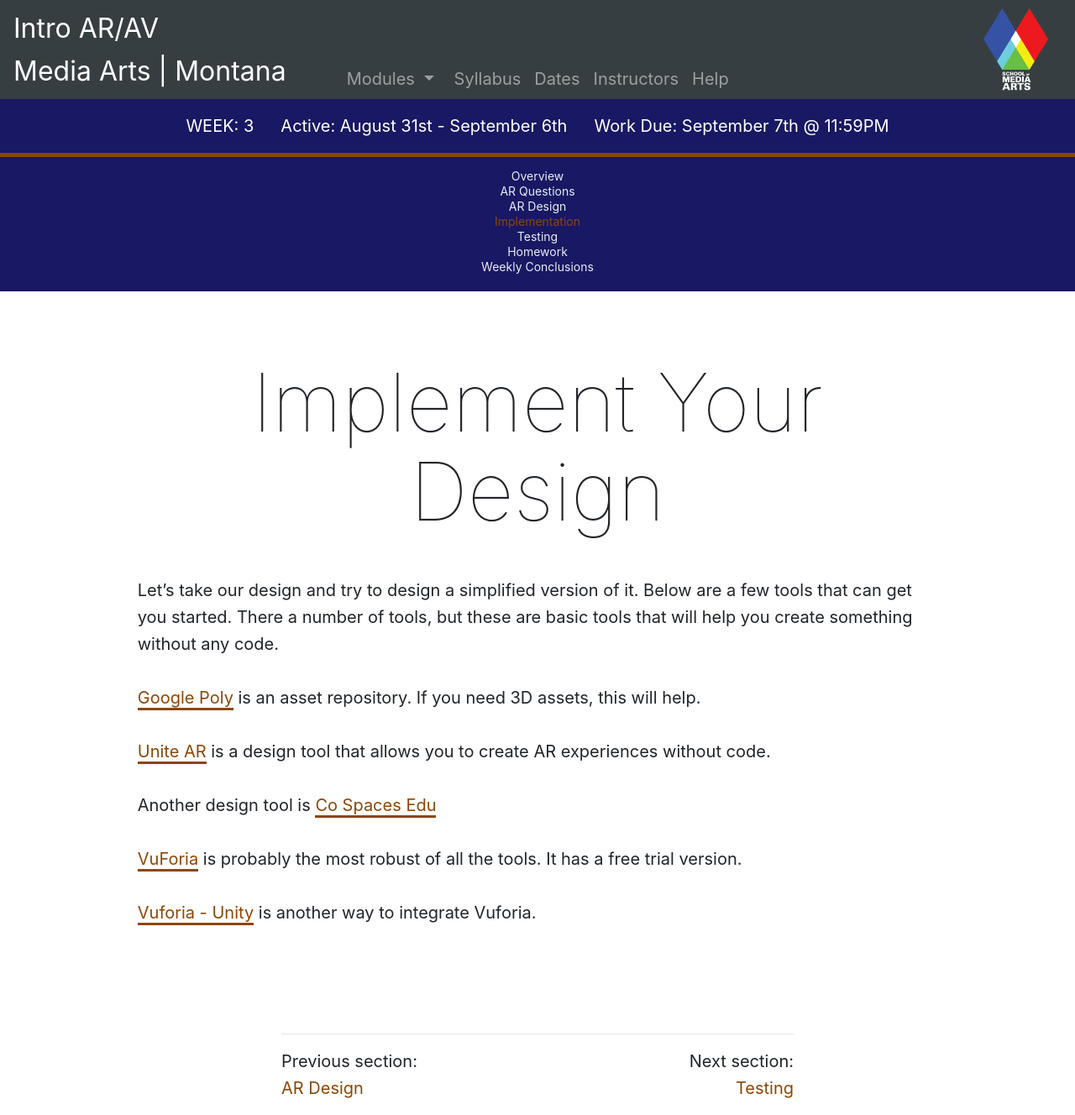
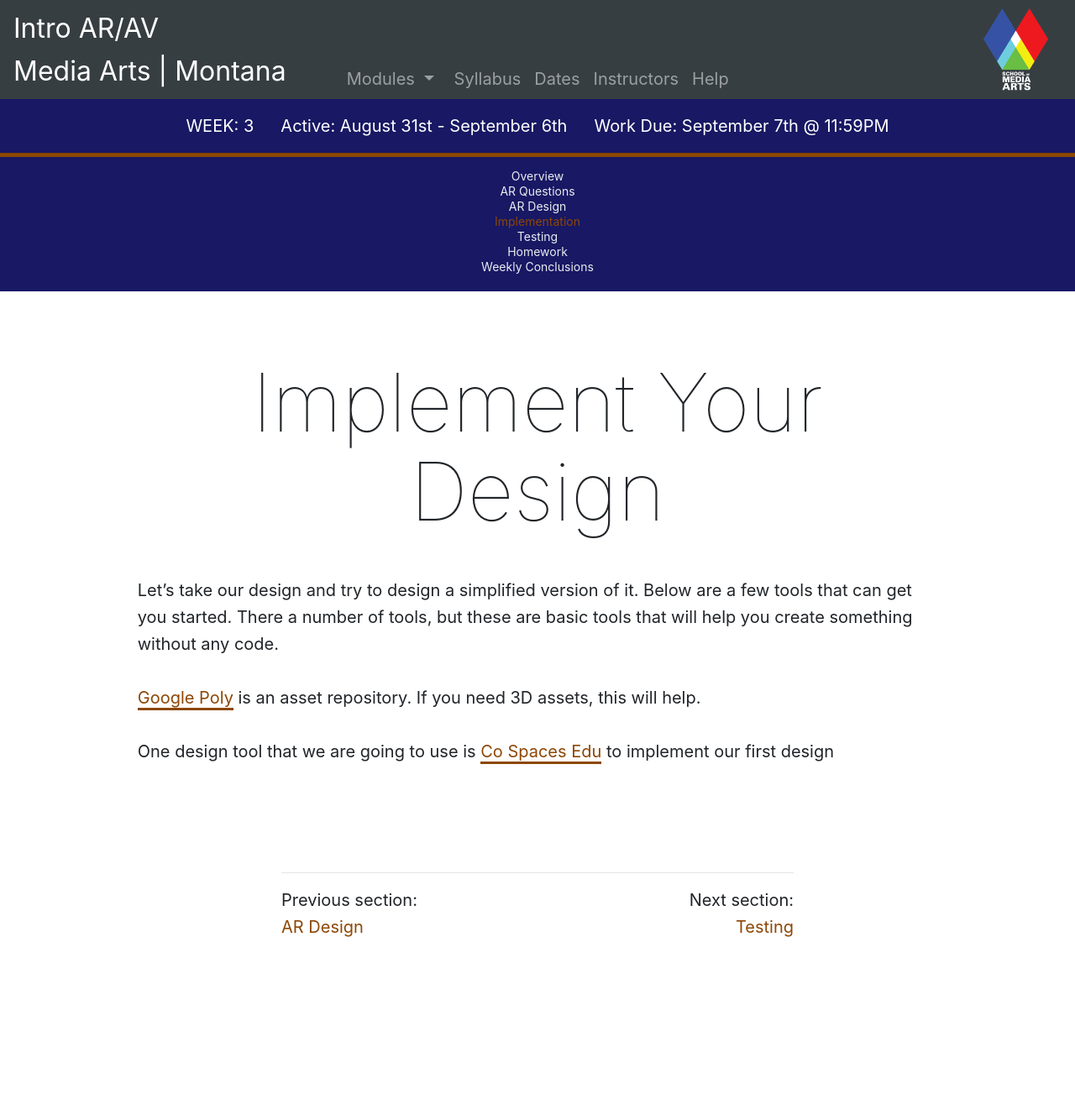
Before and after one commit to Montana-Media-Arts/391_ARVR-Fall2020, a Jekyll site: the page built from modules/week-3/_posts/2017-01-04-implementation.md, in a window 1280 px wide. Shown: the whole page at 84% size. Built offline with Jekyll 4.4.1, drawn with Linux system fonts in a browser that asks for light colours; nearby versions of some CDN libraries; after the commit the page ends 1136 px from its top, so only the background shows below that.

Commit message:
Update 2017-01-04-implementation.md

```diff
--- a/modules/week-3/_posts/2017-01-04-implementation.md
+++ b/modules/week-3/_posts/2017-01-04-implementation.md
@@ -9,10 +9,13 @@
 
 <p><a href="https://poly.google.com/" target="_new">Google Poly</a> is an asset repository.  If you need 3D assets, this will help.</p>
 
-<p><a href="https://www.unitear.com/" target="_new">Unite AR</a> is a design tool that allows you to create AR experiences without code.</p>
+<!--<p><a href="https://www.unitear.com/" target="_new">Unite AR</a> is a design tool that allows you to create AR experiences without code.</p>-->
 
-<p>Another design tool is <a href="https://edu.cospaces.io/" target="_new">Co Spaces Edu</a></p>
+<p>One design tool that we are going to use is <a href="https://edu.cospaces.io/" target="_new">Co Spaces Edu</a> to implement our first design</p>
 
+<!--
 <p><a href="https://vuforia.com/" target="_new">VuForia</a> is probably the most robust of all the tools.  It has a free trial version.
 
 <p><a href="https://library.vuforia.com/articles/Training/getting-started-with-vuforia-in-unity.html#betas" target="_new"> Vuforia - Unity</a> is another way to integrate Vuforia.</p>
+
+-->
```
